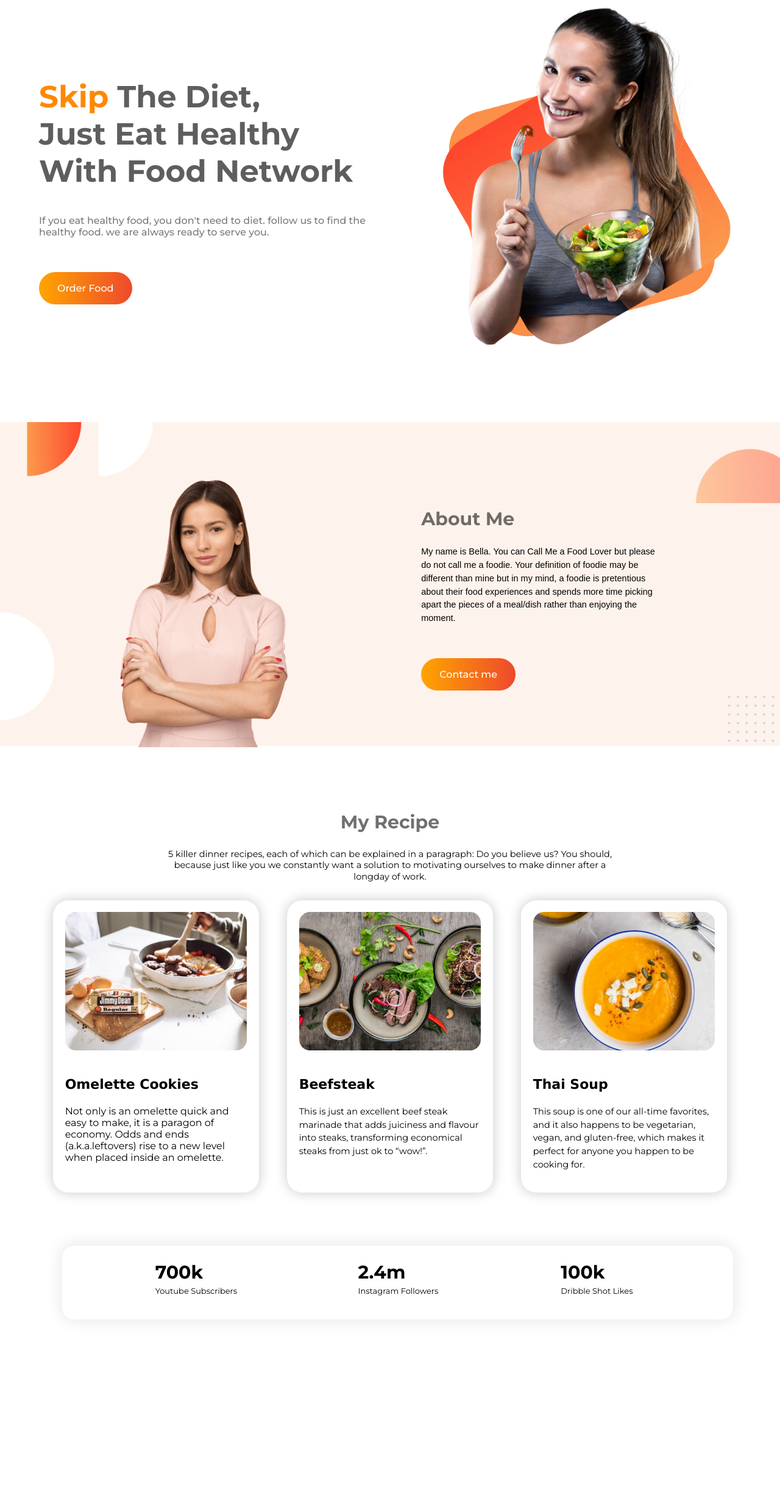
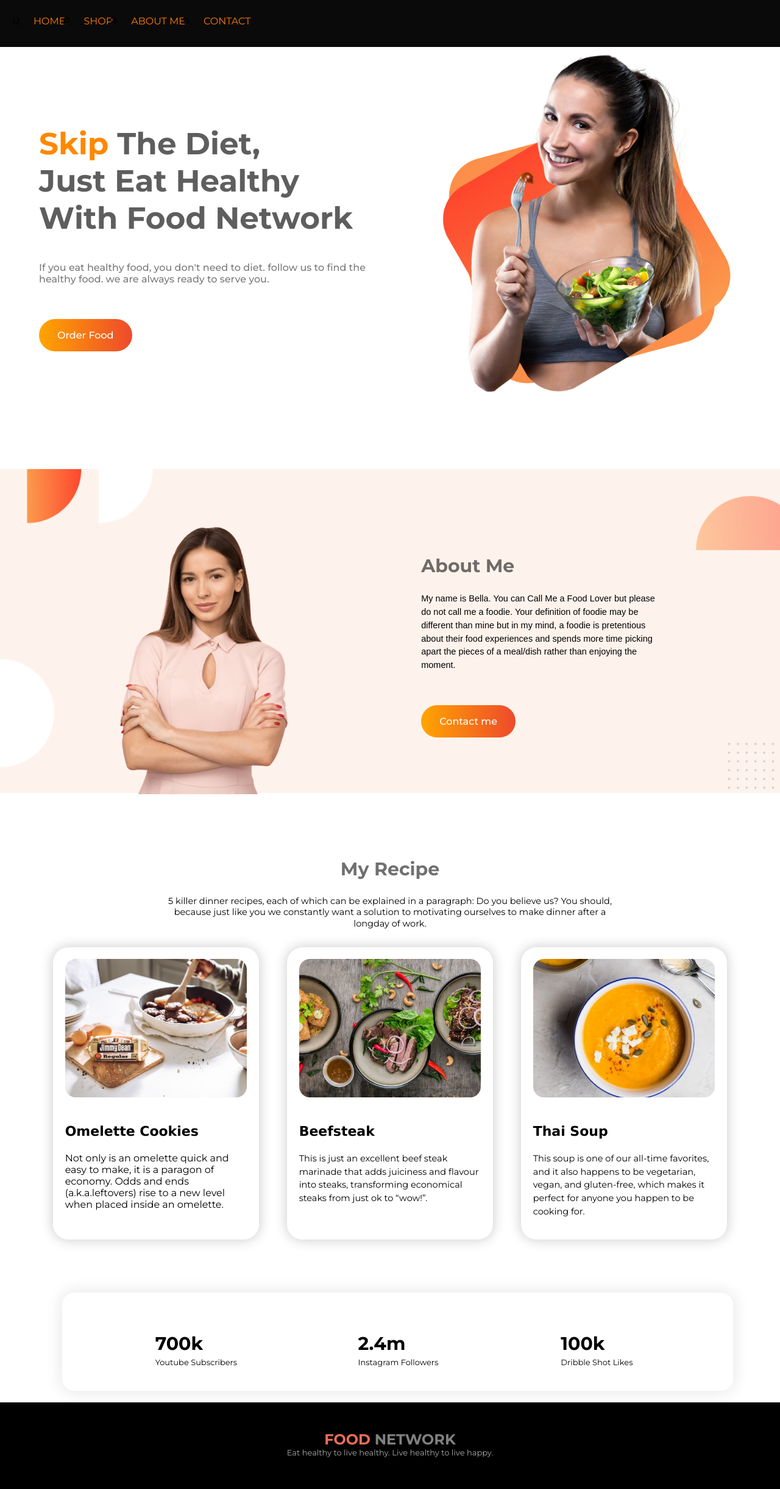
Before and after one commit to Rashid-bd/food-network, a plain HTML site: page index.html in a window 1280 px wide. Shown: the whole page at 61% size. Before the commit the page ends 2201 px from the top, so only its background shows below. Drawn offline with Linux system fonts and the light colour scheme.

Commit message:
footer added

```diff
--- a/index.html
+++ b/index.html
@@ -129,6 +129,20 @@
 </head>
 
 <body>
+
+    <ul>
+        <li><a target="_blank" href="https://www.bing.com/">HOME</a></li>
+        <li><a target="_blank" href="https://www.google.com/">SHOP</a></li>
+        <li><a target="_blank" href="https://www.facebook.com/groups/completewebdevelopment4">ABOUT ME</a></li>
+        <li><a target="_blank" href="https://www.facebook.com/profile.php?id=100011427746187">CONTACT</a></li>
+    </ul>
+
+
+
+
+
+
+
     <section class="flexible-container">
         <div class="half-width">
             <h1><span class="span-h1-color">Skip</span> The Diet,<br> Just Eat Healthy<br> With Food Network</h1>
@@ -216,15 +230,12 @@
             <h2 class="bold">100k</h2>
             <p class="small">Dribble Shot Likes</p>
         </div>
-    </section>
+    </section><br>
 
-
-
-
-
-
-    <br>
-    <br>
+    <footer>
+        <h2 class="last-color"> <span class="footer-color">FOOD </span> NETWORK</h2>
+        <P class="small">Eat healthy to live healthy. Live healthy to live happy.</P>
+    </footer>
 
 </body>
 
--- a/style.css
+++ b/style.css
@@ -102,6 +102,26 @@ section{
 }
 
 */
+
+ul {
+    list-style-type: armenian;
+    margin: 0px;
+    padding-top: 25px;
+    overflow: hidden;
+    background-color: rgba(0, 0, 0, 0.959);
+    padding-bottom: 33px;
+}
+
+li a {
+    color: rgb(255, 123, 0);
+    text-decoration: none;
+    text-align: end;
+    padding: 15px 15px;
+}
+
+li {
+    float: left;
+}
 
 body{
     font-family: 'Montserrat', sans-serif;
@@ -221,7 +241,7 @@ h3{
     margin-right: 8%;
     padding-left: 8%;
     padding-bottom: 2%;
-    padding-top: -20px;
+    padding-top: 40px;
     border-radius: 20px;
 }
 .div-apps{
@@ -237,3 +257,17 @@ h3{
     font-weight: bold;
     color: black;
 }
+footer {
+    text-align: center;
+    background: black;
+    color: darkgray;
+    padding-bottom: 3%;
+    padding-top: 2%;
+  }
+.footer-color{
+    color: rgb(238, 110, 88);
+}
+.last-color{
+    color: grey;
+    font-size: x-large;
+}
```
